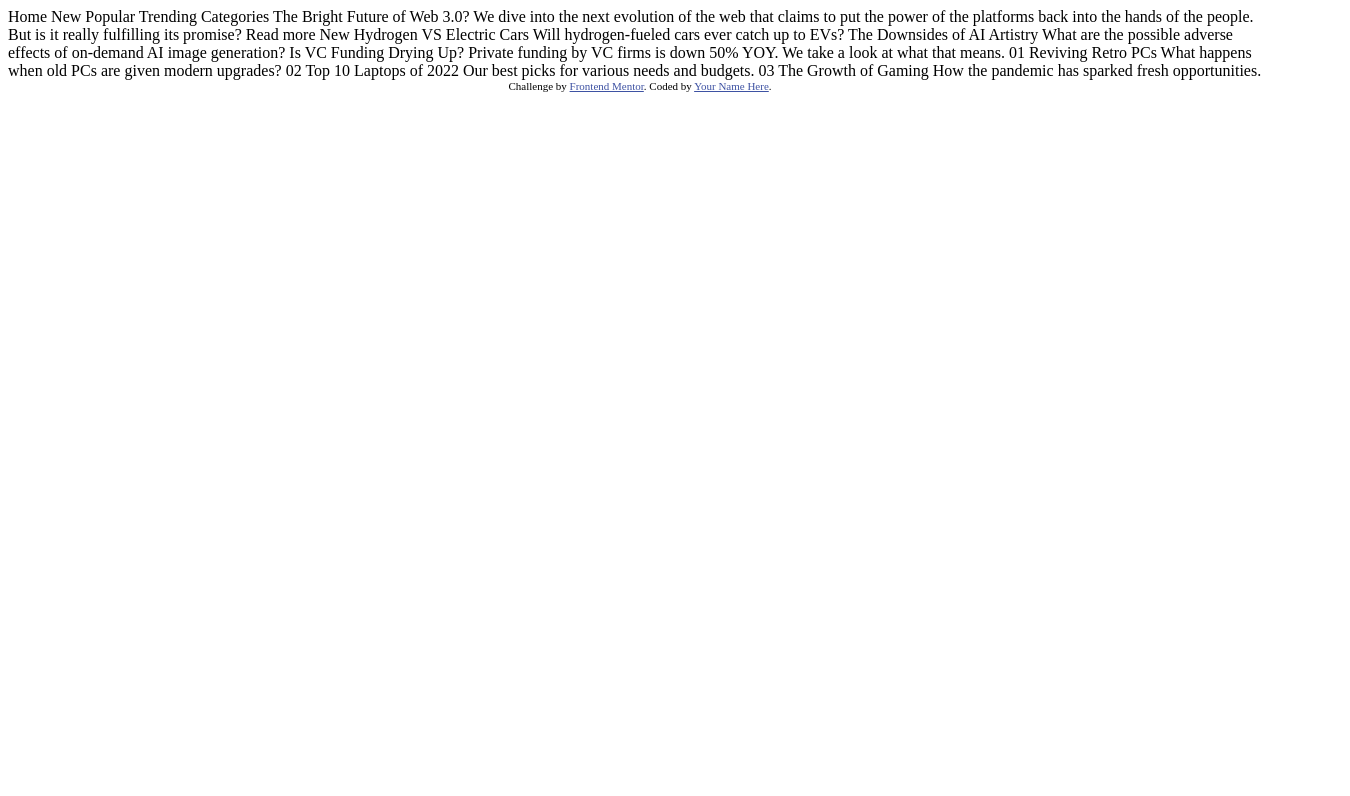
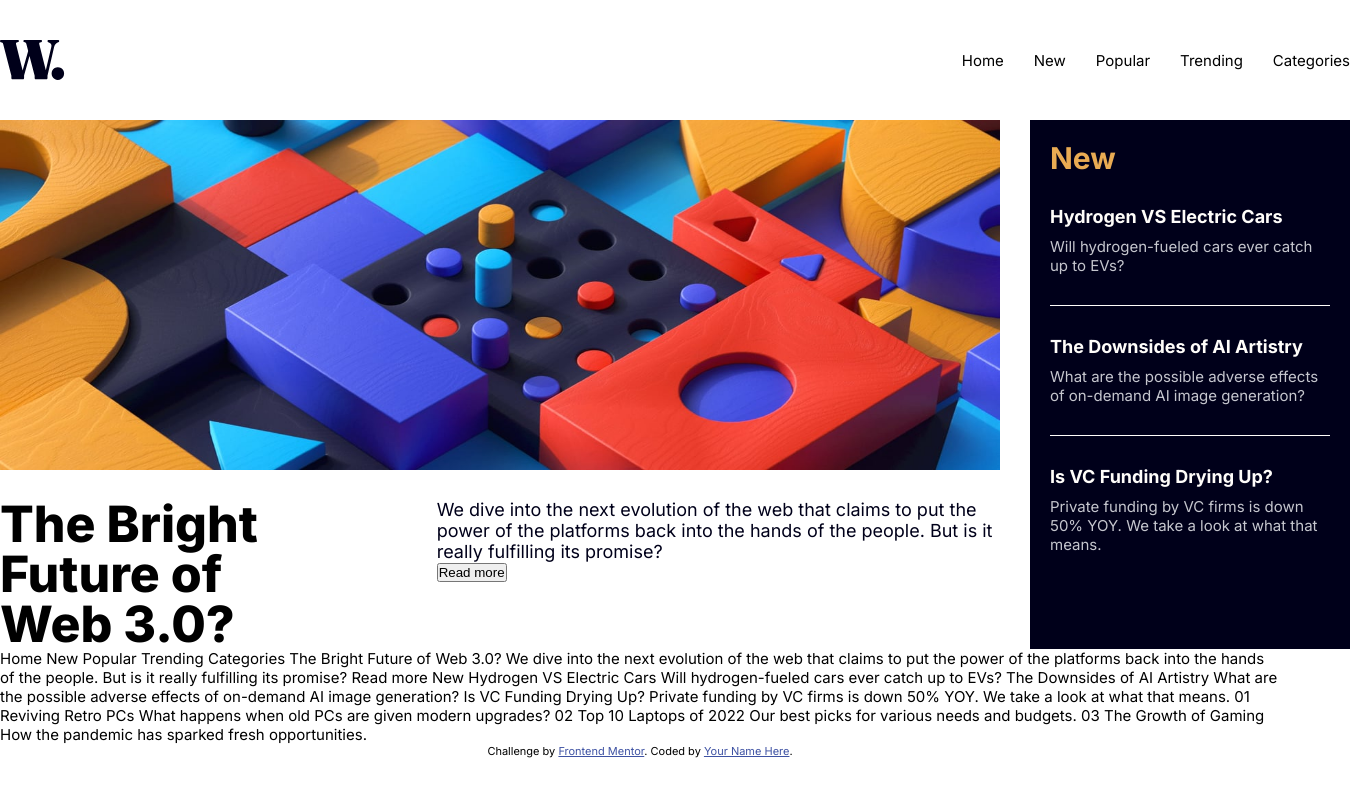
Before and after one commit to MoshiurRaihan95/news-homepage-main, a plain HTML site: page index.html in a window 1280 px wide. Shown: the whole page, 1350 px wide, since content can reach past the window. Drawn offline with Linux system fonts and the light colour scheme.

Commit message:
working in banner

```diff
--- a/index.html
+++ b/index.html
@@ -9,13 +9,56 @@
   <title>Frontend Mentor | News homepage</title>
 
   <!-- Feel free to remove these styles or customise in your own stylesheet 👍 -->
-  <style>
-    .attribution { font-size: 11px; text-align: center; }
-    .attribution a { color: hsl(228, 45%, 44%); }
-  </style>
+  <link rel="stylesheet" href="style.css">
+
 </head>
 <body>
-
+  <header class="container">
+    <nav>
+      <img src="assets/images/logo.svg" alt="logo" class="logo">
+      <ul class="nav-links">
+        <li>Home</li>
+        <li>New</li>
+        <li>Popular</li>
+        <li>Trending</li>
+        <li>Categories</li>
+      </ul>
+    </nav>
+  </header>
+  <main class="container">
+    <div class="slider_with_content">
+      <div class="left_sidebar">
+        <img src="assets/images/image-web-3-desktop.jpg" alt="banner" class="banner_img">
+        <div class="banner_text">
+          <div class="main_title">
+            <h1>The Bright Future of Web 3.0?</h1>
+          </div>
+          <div class="banner_bottom_text">
+            <p>We dive into the next evolution of the web that claims to put the power of the platforms back into the hands of the people.
+              But is it really fulfilling its promise?</p>
+              <button>Read more</button>
+          </div>
+        </div>
+      </div>
+      <div class="right_sidebar">
+        <h4>New </h4>
+        <ul>
+          <li>
+            <h5>Hydrogen VS Electric Cars</h5>
+            <p>Will hydrogen-fueled cars ever catch up to EVs?</p>
+          </li>
+          <li>
+            <h5>The Downsides of AI Artistry</h5>
+            <p>What are the possible adverse effects of on-demand AI image generation?</p>
+          </li>
+          <li>
+            <h5>Is VC Funding Drying Up?</h5>
+            <p>Private funding by VC firms is down 50% YOY. We take a look at what that means.</p>
+          </li>
+        </ul>
+      </div>
+    </div>
+  </main>
   Home
   New
   Popular
--- /dev/null
+++ b/style.css
@@ -0,0 +1,102 @@
+@import url('https://fonts.googleapis.com/css2?family=Inter:wght@400;700;800&display=swap');
+*{
+    margin: 0;
+    padding: 0;
+    box-sizing: border-box;
+}
+:root{
+    --Off-white: hsl(36, 100%, 99%);
+    --Grayishblue: hsl(233, 8%, 79%);
+    --Darkgrayishblue: hsl(236, 13%, 42%);
+    --Verydarkblue: hsl(240, 100%, 5%);
+    --Softorange: hsl(35, 77%, 62%);
+    --Softred: hsl(5, 85%, 63%);
+}
+body{
+    font-family: 'Inter', sans-serif;
+    font-size: 15px;
+}
+p{
+    color: var(--Grayishblue);
+}
+.container{
+    width: 1350px;
+    margin: auto;
+}
+nav{
+    display: flex;
+    justify-content: space-between;
+    align-items: center;
+    padding: 40px 0px;
+}
+nav ul.nav-links{
+    display: flex;
+    align-items: center;
+}
+.nav-links li{
+    list-style: none;
+    margin-right: 30px;
+}
+.nav-links li:last-child{
+    margin-right: 0;
+}
+.slider_with_content{
+    display: flex;
+    justify-content: space-between;
+    column-gap: 30px;
+}
+.banner_text{
+    display: flex;
+    justify-content: space-between;
+    margin-top: 25px;
+}
+.banner_text h1{
+    font-size: 50px;
+    font-weight: 800;
+    line-height: 50px;
+}
+.banner_bottom_text{
+    margin-left: 125px;
+}
+.banner_bottom_text p{
+    color: var(--Verydarkblue);
+    font-size: 18px;
+}
+.left_sidebar{
+    max-width: 1000px;
+}
+.left_sidebar .banner_img{
+    width: 100%;
+    height: 350px;
+}
+.right_sidebar{
+    max-width: 350px;
+    background: var(--Verydarkblue);
+    padding: 20px;
+}
+.right_sidebar h4{
+    color: var(--Softorange);
+    font-size: 30px;
+}
+.right_sidebar ul li h5{
+    font-size: 18px;
+    color: var(--Off-white);
+}
+.right_sidebar ul li{
+    list-style: none;
+    border-bottom: 1px solid var(--Off-white);
+    padding: 30px 0px;
+}
+.right_sidebar ul li:last-child{
+    border-bottom: none;
+}
+.right_sidebar ul li p{
+    margin-top: 10px;
+}
+.attribution{
+    font-size: 11px;
+    text-align: center;
+}
+.attribution a {
+    color: hsl(228, 45%, 44%);
+}
```
